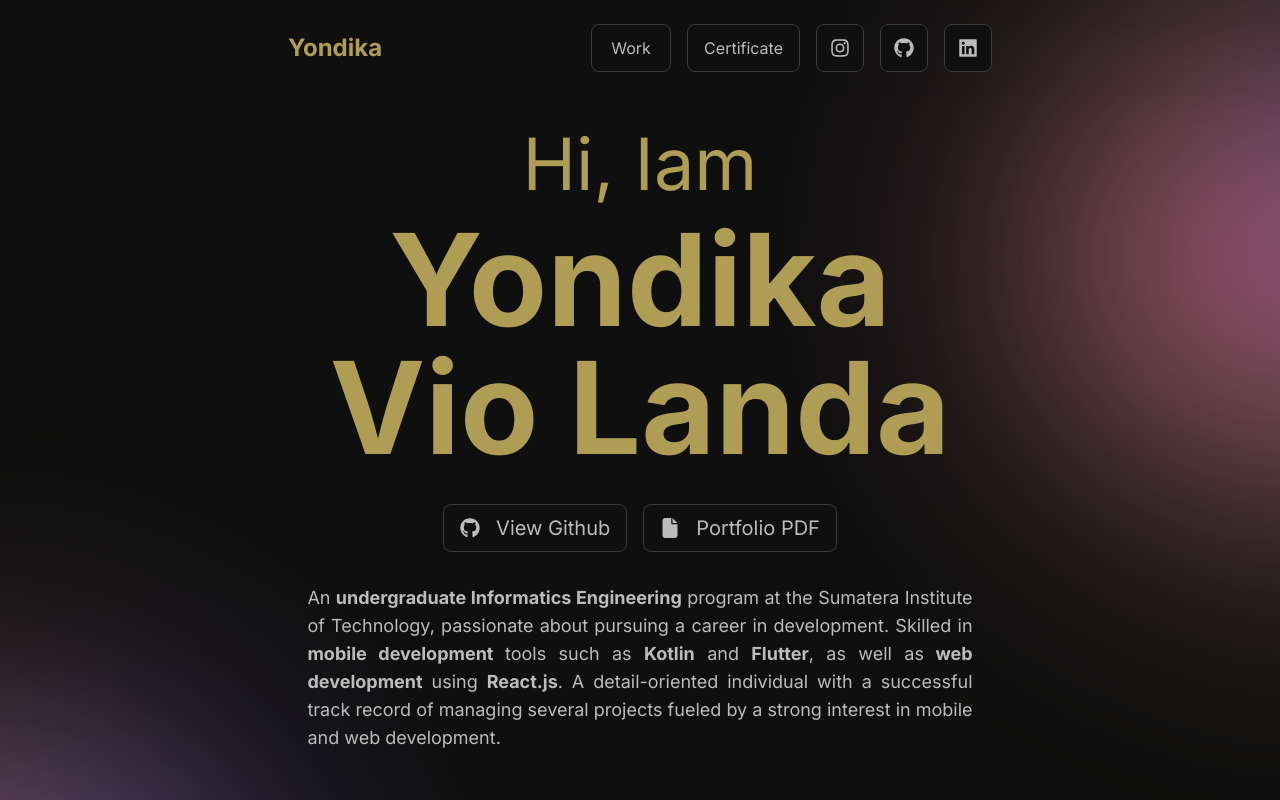
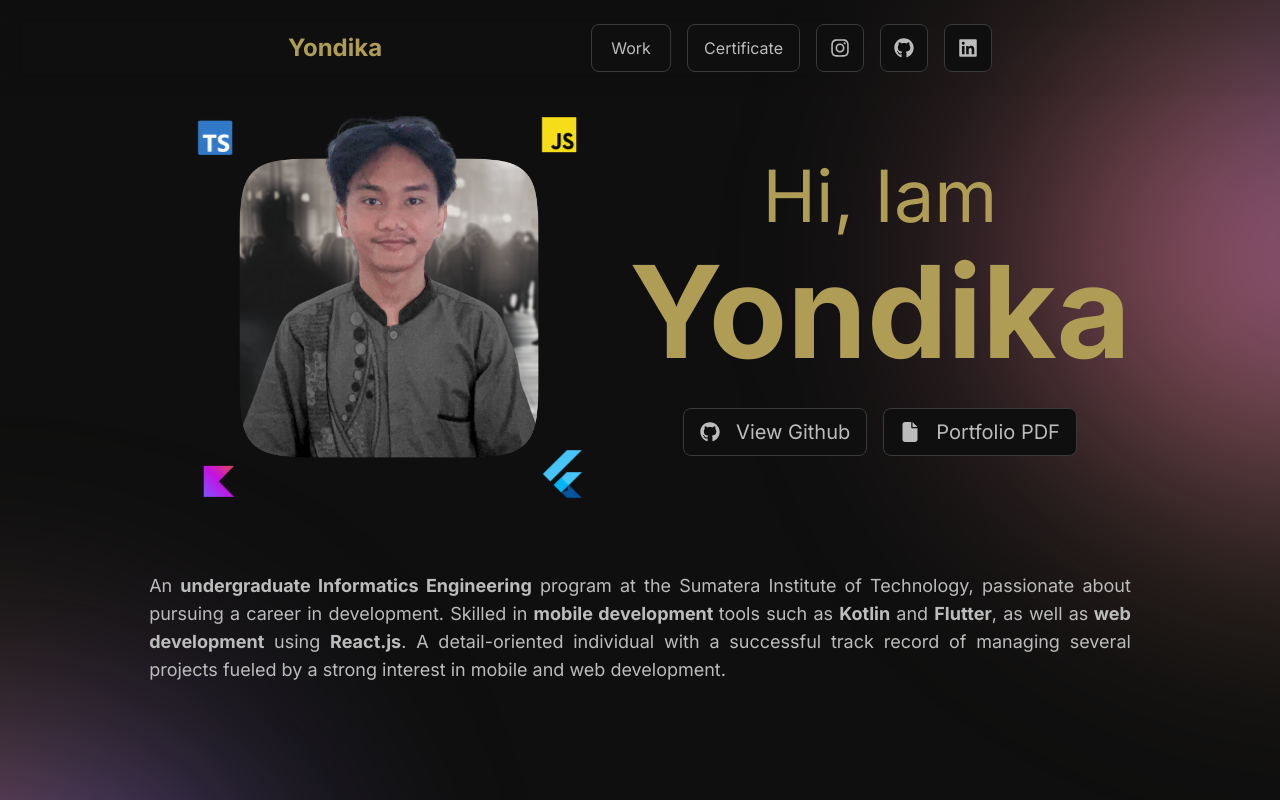
Before and after one commit to yondikavl/portfolio, a Next.js app: page / in a window 1280 px wide. Shown: the top 800 px of the page. Built offline with nearby package versions, Linux system fonts and the light colour scheme.

Commit message:
fix: layout and data

```diff
--- a/src/components/elements/Hero.tsx
+++ b/src/components/elements/Hero.tsx
@@ -19,21 +19,48 @@ export const Hero = () => {
 
   return (
     <>
-      <main className="mt-12 flex min-h-screen flex-col items-stretch justify-center text-whitey md:mt-24">
+      <main className="mt-20 flex min-h-screen flex-col items-stretch justify-center text-whitey md:mt-8">
         <img
           src="bg-ellips-1.svg"
           alt=""
           className="absolute right-0 top-0"
           style={{ zIndex: -1 }}
         />
-        <div className="text-center ">
-          <h1 className="mb-4 text-2xl text-[#af9d55] md:text-7xl">Hi, Iam</h1>
+        <div className="relative flex flex-col items-center justify-center md:flex-row">
+          <div className="relative md:m-12 md:h-96 md:w-96">
+            <img src="./yondii.png" alt="yondika" />
+            <img
+              src="./typescript.svg"
+              alt="typescript"
+              className="animate-moving-image absolute left-0 top-0"
+            />
+            <img
+              src="./flutter.svg"
+              alt="flutter"
+              className="animate-moving-image2 absolute bottom-0 right-0"
+            />
+            <img
+              src="./kotlin.svg"
+              alt="kotlin"
+              className="animate-moving-image3 absolute bottom-0 left-0"
+            />
+            <img
+              src="./javascript.svg"
+              alt="javascript"
+              className="animate-moving-image4 absolute right-0 top-0"
+            />
+          </div>
+          <div>
+            <div className="text-center">
+              <h1 className="mb-4 text-2xl text-[#af9d55] md:text-7xl">
+                Hi, Iam
+              </h1>
               <h1
-            className="text-6xl font-bold text-goldy md:text-9xl"
+                className="text-7xl font-bold text-goldy md:text-9xl"
                 data-aos="zoom-in"
                 data-aos-duration="1500"
               >
-            Yondika Vio Landa
+                Yondika
               </h1>
             </div>
             <div className="mt-8 flex justify-center gap-4">
@@ -52,7 +79,9 @@ export const Hero = () => {
                 Portfolio PDF
               </button>
             </div>
-        <div className="mt-8">
+          </div>
+        </div>
+        <div className="mt-6">
           <p className="text-justify text-sm md:text-lg">
             An{" "}
             <span className="font-bold">
@@ -84,6 +113,85 @@ export const Hero = () => {
           />
         </div>
       </main>
+
+      <style jsx>{`
+        /* Animasi JavaScript logo dari kiri atas */
+        @keyframes moveUpDown {
+          0% {
+            transform: translate(0, 0);
+          }
+          50% {
+            transform: translate(-20px, 20px);
+          }
+          100% {
+            transform: translate(0, 0);
+          }
+        }
+
+        /* Animasi Flutter logo dari kanan bawah */
+        @keyframes moveBottomRight {
+          0% {
+            transform: translate(0, 0);
+          }
+          50% {
+            transform: translate(20px, -20px);
+          }
+          100% {
+            transform: translate(0, 0);
+          }
+        }
+
+        /* Animasi Kotlin logo dari kiri bawah */
+        @keyframes moveBottomLeft {
+          0% {
+            transform: translate(0, 0);
+          }
+          50% {
+            transform: translate(20px, 20px);
+          }
+          100% {
+            transform: translate(0, 0);
+          }
+        }
+
+        /* Animasi Figma logo dari kanan atas */
+        @keyframes moveTopRight {
+          0% {
+            transform: translate(0, 0);
+          }
+          50% {
+            transform: translate(-20px, -20px);
+          }
+          100% {
+            transform: translate(0, 0);
+          }
+        }
+
+        /* Aplikasikan animasi ke elemen */
+        .animate-moving-image {
+          animation: moveUpDown 3s infinite ease-in-out;
+          width: 40px;
+          height: auto;
+        }
+
+        .animate-moving-image2 {
+          animation: moveBottomRight 3s infinite ease-in-out;
+          width: 40px;
+          height: auto;
+        }
+
+        .animate-moving-image3 {
+          animation: moveBottomLeft 3s infinite ease-in-out;
+          width: 40px;
+          height: auto;
+        }
+
+        .animate-moving-image4 {
+          animation: moveTopRight 3s infinite ease-in-out;
+          width: 40px;
+          height: auto;
+        }
+      `}</style>
     </>
   );
 };
```
Also changed, not shown: public/sayaaa.png (deleted), public/yondii.png (added). Lines whose indentation alone changed are shown as unchanged.
